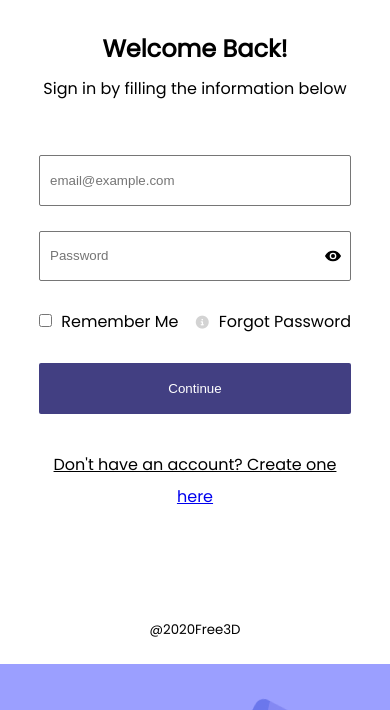
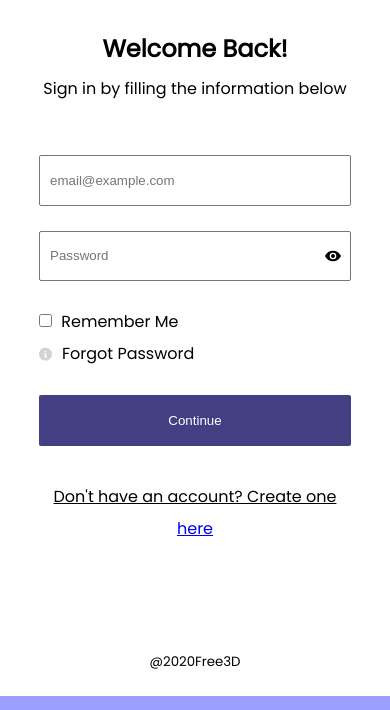
Before and after one commit to JerryOlu-02/Free-3D-registration-form, a plain HTML site: page index.html in a window 390 px wide. Shown: the part 72-782 px from the top of the page. Drawn offline with nearby package versions, Linux system fonts and the light colour scheme.

Commit message:
Update styles.css

```diff
--- a/styles.css
+++ b/styles.css
@@ -168,4 +168,9 @@ span {
         width: 100%;
         height: 100%;
     }
+
+    .under-form{
+        flex-direction: column;
+        align-items: flex-start;
+    }
 }
```
